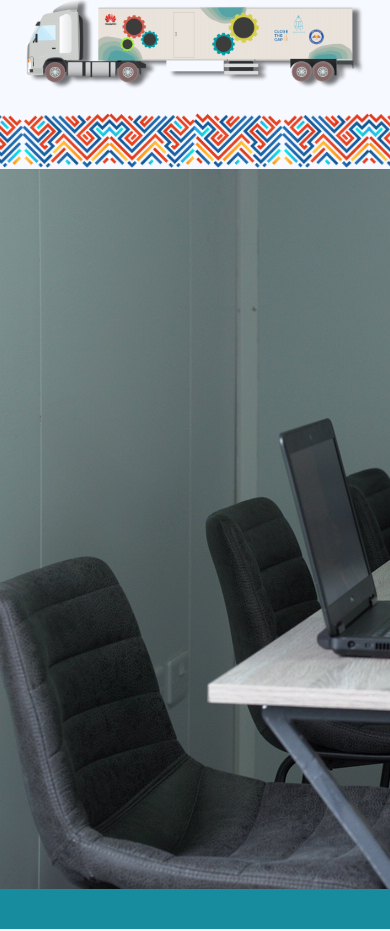
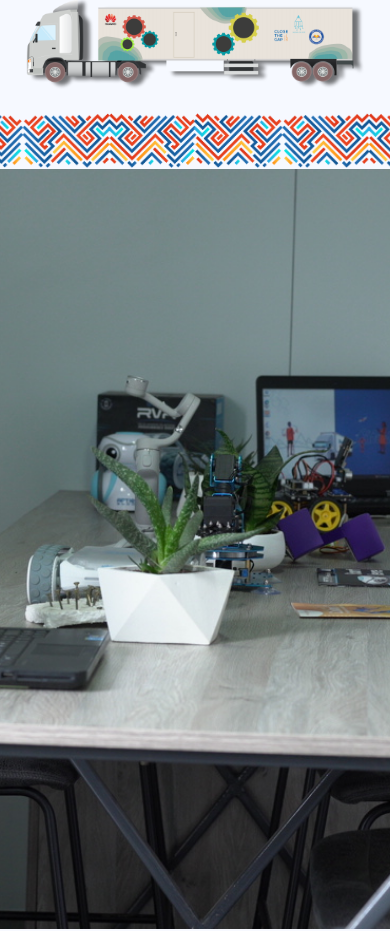
Before and after one commit to Admin-iCog-ACC/DigiTruckRegistration, a Next.js app: page / in a window 390 px wide. Shown: the part 700-1631 px from the top of the page. Built offline with nearby package versions, Linux system fonts and the light colour scheme.

Commit message:
parallax images mobile fix

```diff
--- a/pages/index.js
+++ b/pages/index.js
@@ -8,7 +8,9 @@ import BackgroundSection from "../components/BackgroundSection";
 import PartnersSection from "../components/PartnersSection";
 import ThreePoints from "../components/ThreePoints";
 import Resource from "../components/Resource";
-import Head from 'next/head'
+import Head from "next/head";
+import Image from "next/image";
+
 function Home() {
   return (
     <div className="bg-[#f6f9ff] font-raleway banner-bg-img">
@@ -19,11 +21,25 @@ function Home() {
         <Nav />
       </RecoilRoot>
       <DigiTruckHome />
-      <div className=' w-100% h-[90vh] clear-both bg-[url("/digitruck_interior_E_1.JPG")] bg-no-repeat bg-fixed bg-auto md:bg-cover bg-[#178c9f]'></div>
+      <div className=" w-100% h-[90vh] relative  bg-[#178c9f]">
+        <Image
+          objectFit="cover"
+          layout="fill"
+          alt=""
+          src="/digitruck_interior_E_1.JPG"
+        />
+      </div>
       <div className="bg-[#f7f9ff] p-10"></div>
 
       <BackgroundSection />
-      <div className=' w-100% h-[90vh] clear-both bg-[url("/digitruck_interior_E_2.jpg")] bg-no-repeat bg-fixed bg-auto md:bg-cover bg-[#178c9f]'></div>
+      <div className=" w-100% h-[90vh] relative  bg-[#178c9f]">
+        <Image
+          objectFit="cover"
+          layout="fill"
+          alt=""
+          src="/digitruck_interior_E_2.jpg"
+        />
+      </div>
 
       <ThreePoints />
       <PartnersSection />
```
